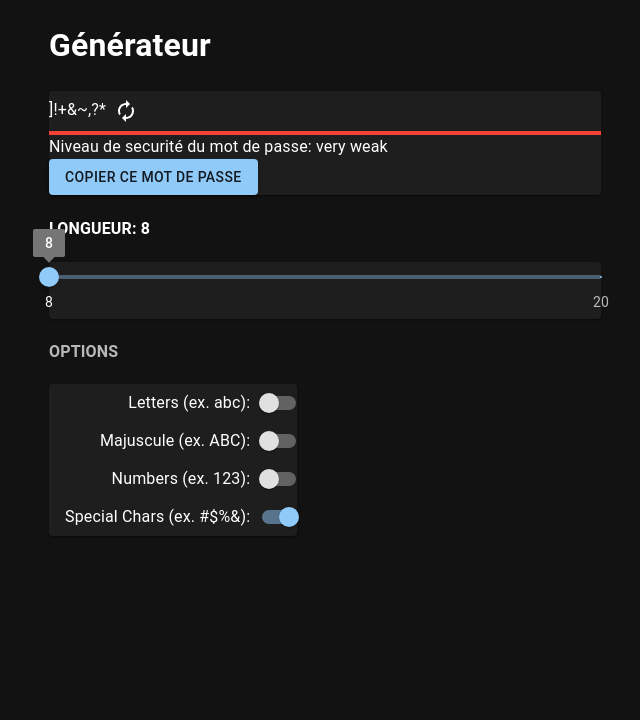
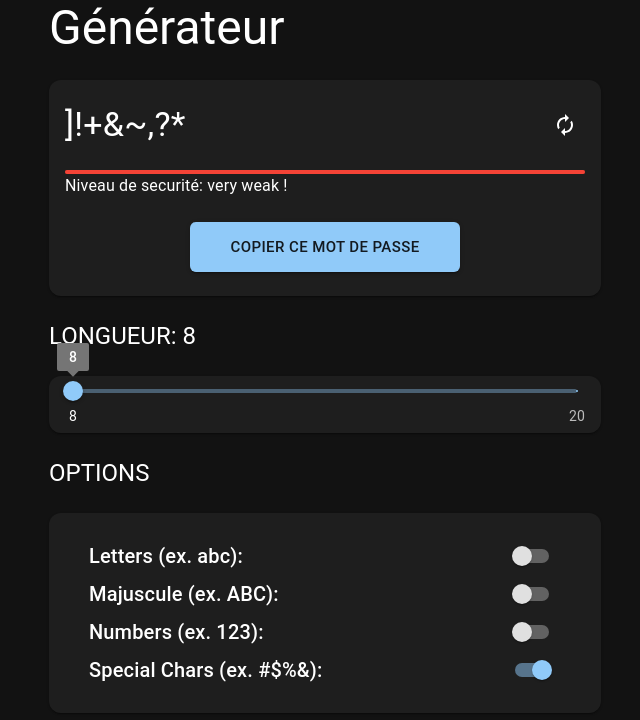
Before and after one commit to kevinmbongo/password_generator_react, a React (Vite) app: page / in a window 1280 px wide. Shown: the top 720 px of the page, without its empty margins (315-955 px from the left). Built offline with nearby package versions, Linux system fonts and the light colour scheme.

Commit message:
feat(App): wip style

```diff
--- a/src/App.tsx
+++ b/src/App.tsx
@@ -3,14 +3,13 @@ import {
   Box,
   Button,
   FormControl,
-  FormControlLabel,
   FormGroup,
-  FormLabel,
   IconButton,
   LinearProgress,
   Paper,
   Slider,
   Switch,
+  Typography,
 } from "@mui/material";
 import { Container } from "@mui/system";
 import { useEffect, useState } from "react";
@@ -20,6 +19,7 @@ import {
   ProgressColorsDict,
   SliderColors,
 } from "./libs/passwordStrengthChecker";
+import "./styles.css";
 
 const App = () => {
   const alphabet = "abcdefghijklmnopqrstuvwxyz";
@@ -119,33 +119,89 @@ const App = () => {
 
   return (
     <>
-      <Container maxWidth="sm">
-        <h1>Générateur</h1>
-
-        <Paper>
-          <div>
-            <span>{pwd}</span>
+      <Box sx={{ minWidth: "100%", display: "flex" }}>
+        <Container
+          maxWidth="sm"
+          sx={{
+            display: "flex",
+            flexDirection: "column",
+            justifyContent: "center",
+            gap: 3,
+          }}
+        >
+          <Typography variant="h3" component="h1">
+            Générateur
+          </Typography>
+          <Paper
+            sx={{
+              paddingTop: 3,
+              paddingBottom: 3,
+              paddingLeft: 2,
+              paddingRight: 2,
+              borderRadius: 3,
+            }}
+          >
+            <Box
+              sx={{
+                display: "flex",
+                flexDirection: "column",
+                justifyContent: "center",
+                alignItems: "center",
+                gap: 3,
+              }}
+            >
+              <Box
+                sx={{
+                  width: "100%",
+                  display: "flex",
+                  justifyContent: "space-between",
+                  alignItems: "center",
+                }}
+              >
+                <Typography variant="h4" component="span">
+                  {pwd}
+                </Typography>
                 <IconButton onClick={() => setPwdrefresh(pwdrefresh + 1)}>
                   <AutorenewIcon />
                 </IconButton>
-          </div>
-
-          <Box sx={{ width: "100%" }}>
+              </Box>
+              <Box
+                sx={{
+                  width: "100%",
+                }}
+              >
                 <LinearProgress
+                  sx={{ borderRadius: 10 }}
                   variant="determinate"
                   value={100}
                   color={sliderColor}
                 />
+                <Typography variant="body1" component="span">
+                  Niveau de securité: {pwdStrength} !
+                </Typography>
               </Box>
 
-          <div>Niveau de securité du mot de passe: {pwdStrength} </div>
-
-          <Button variant="contained">Copier ce mot de passe</Button>
+              <Button
+                variant="contained"
+                size="large"
+                sx={{
+                  paddingLeft: 5,
+                  paddingRight: 5,
+                  paddingTop: 1.5,
+                  paddingBottom: 1.5,
+                  borderRadius: 1.5,
+                }}
+              >
+                Copier ce mot de passe
+              </Button>
+            </Box>
           </Paper>
 
-        <div>
-          <h4>LONGUEUR: {passwordLength}</h4>
-          <Paper>
+          <Typography variant="h5" component="h4">
+            LONGUEUR: {passwordLength}
+          </Typography>
+          <Paper sx={{ borderRadius: 3 }}>
+            <Container maxWidth="sm">
               <Slider
                 defaultValue={passwordLength}
                 step={1}
@@ -155,50 +211,84 @@ const App = () => {
                 min={8}
                 max={20}
               />
+            </Container>
           </Paper>
 
-          <FormControl component="fieldset" variant="standard">
-            <FormLabel component="legend">
-              <h4>OPTIONS</h4>
-            </FormLabel>
-            <Paper>
+          <Typography variant="h5" component="h4">
+            OPTIONS
+          </Typography>
+          <FormControl>
+            <Paper
+              sx={{
+                borderRadius: 3,
+                paddingTop: 3,
+                paddingBottom: 3,
+                paddingLeft: 2,
+                paddingRight: 2,
+              }}
+            >
+              <Container>
                 <FormGroup>
-                <FormControlLabel
-                  labelPlacement="start"
-                  label="Letters (ex. abc):"
-                  control={
+                  <Box
+                    sx={{
+                      display: "flex",
+                      justifyContent: "space-between;",
+                      alignItems: "center",
+                    }}
+                  >
+                    <Typography variant="h6" component="span">
+                      Letters (ex. abc):
+                    </Typography>
                     <Switch checked={isLetter} onChange={handleLetterInput} />
-                  }
-                />
-                <FormControlLabel
-                  labelPlacement="start"
-                  label="Majuscule (ex. ABC):"
-                  control={
+                  </Box>
+
+                  <Box
+                    sx={{
+                      display: "flex",
+                      justifyContent: "space-between;",
+                      alignItems: "center",
+                    }}
+                  >
+                    <Typography variant="h6" component="span">
+                      Majuscule (ex. ABC):
+                    </Typography>
                     <Switch checked={isUppercase} onChange={handleUppercase} />
-                  }
-                />
-                <FormControlLabel
-                  labelPlacement="start"
-                  label="Numbers (ex. 123):"
-                  control={
+                  </Box>
+
+                  <Box
+                    sx={{
+                      display: "flex",
+                      justifyContent: "space-between;",
+                      alignItems: "center",
+                    }}
+                  >
+                    <Typography variant="h6" component="span">
+                      Numbers (ex. 123):
+                    </Typography>
                     <Switch checked={isNumber} onChange={handleNumberInput} />
-                  }
-                />
-                <FormControlLabel
-                  labelPlacement="start"
-                  label="Special Chars (ex. #$%&):"
-                  control={
+                  </Box>
+
+                  <Box
+                    sx={{
+                      display: "flex",
+                      justifyContent: "space-between;",
+                      alignItems: "center",
+                    }}
+                  >
+                    <Typography variant="h6" component="span">
+                      Special Chars (ex. #$%&):
+                    </Typography>
                     <Switch
                       checked={isSpecialChars}
                       onChange={handleSpecialCharsInput}
                     />
-                  }
-                />
+                  </Box>
                 </FormGroup>
+              </Container>
             </Paper>
           </FormControl>
-        </div>
         </Container>
+      </Box>
     </>
   );
 };
--- /dev/null
+++ b/src/styles.css
@@ -0,0 +1,25 @@
+.paper {
+  flex-basis: auto;
+  gap: 0.5rem;
+}
+.text-xl {
+  font-size: 1.5rem; /* 24px */
+  line-height: 2rem; /* 32px */
+}
+
+.px {
+  padding-left: 2rem;
+  padding-right: 2rem;
+}
+.pr {
+  padding-right: 2rem;
+}
+
+.py {
+  padding-top: 1.5rem;
+  padding-bottom: 1.5rem;
+}
+.my {
+  margin-top: 1.5em;
+  margin-bottom: 5em;
+}
```
Lines whose indentation alone changed are shown as unchanged.
